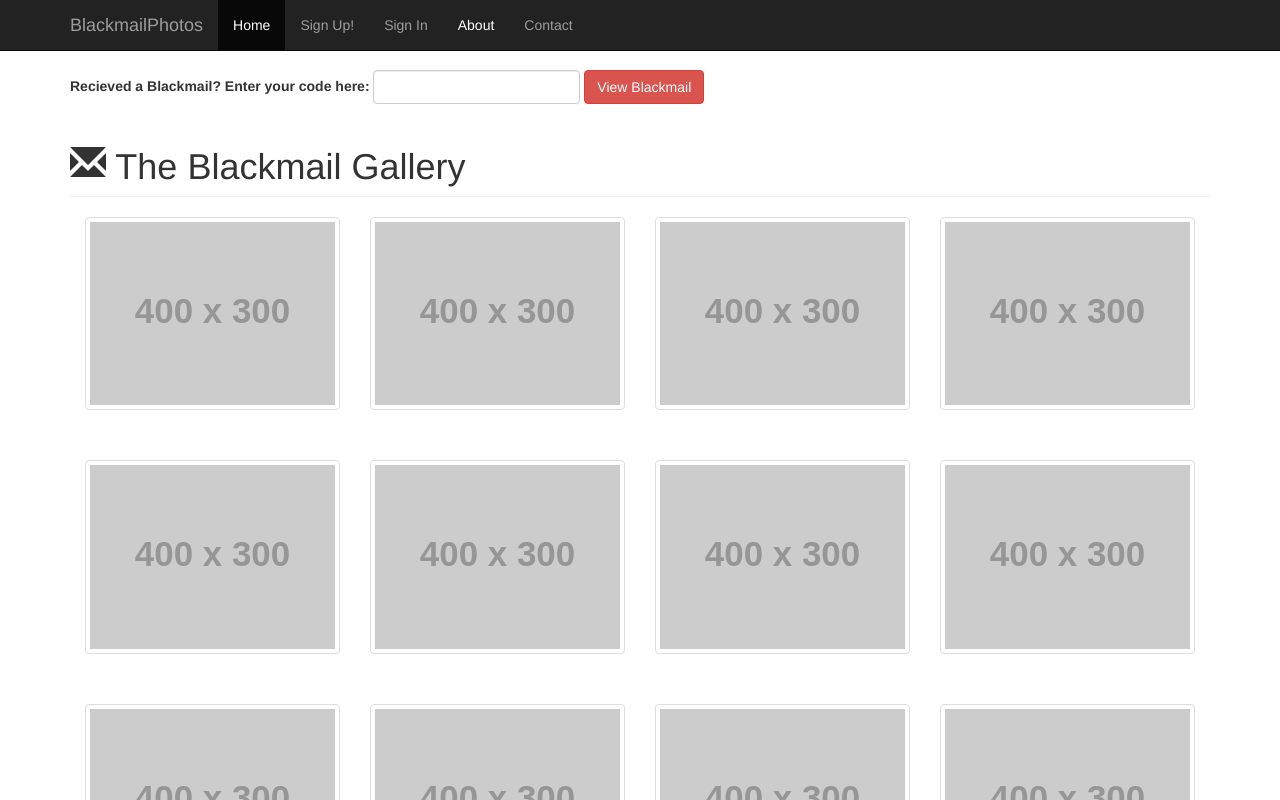
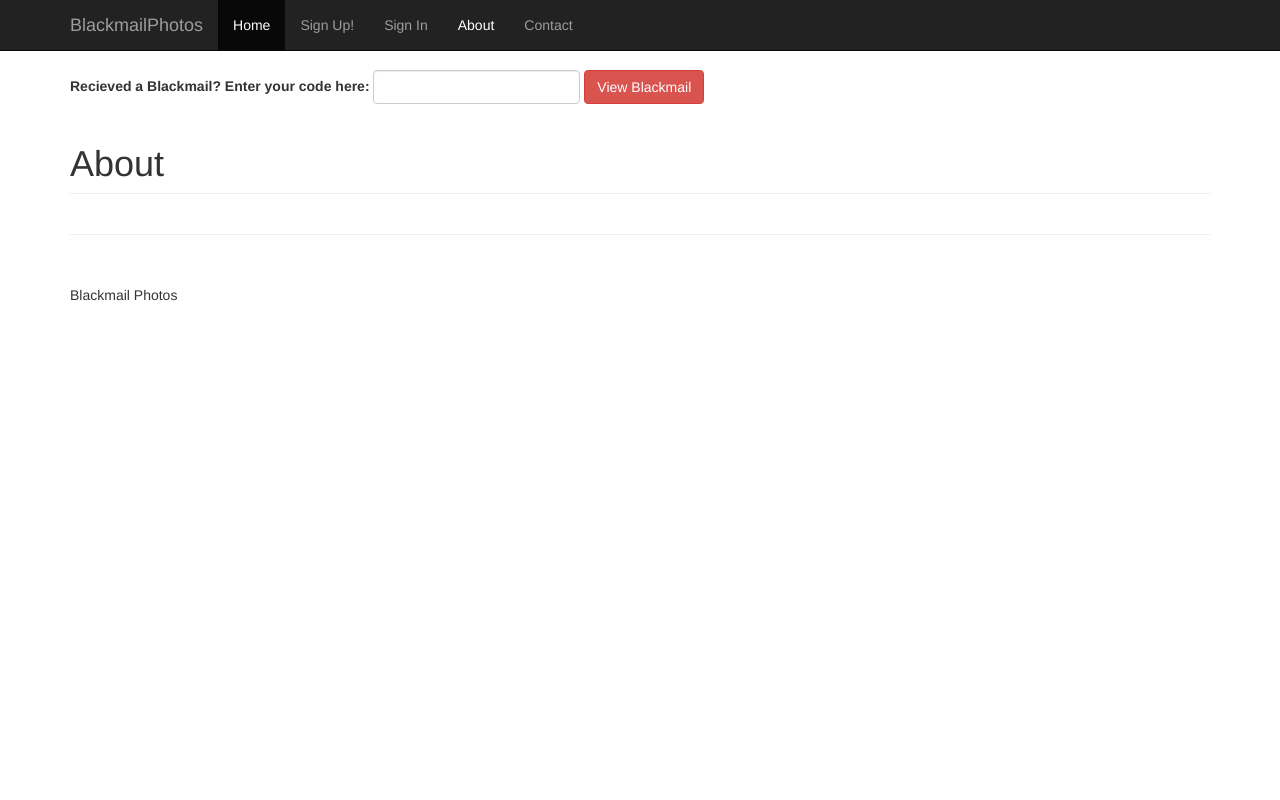
Before and after one commit to CPSC473NH/BlackmailPhotos, a website: page index.html in a window 1280 px wide. Both pictures are taken after a click on the link "About". Shown: the top 800 px of the page. Drawn offline with nearby package versions, Linux system fonts and the light colour scheme; placeholder pictures from the web are drawn by us.

Commit message:
Working on About and Contact Page

```diff
--- a/index.html
+++ b/index.html
@@ -31,8 +31,8 @@
 					<li><a href="#" id="signin">Sign In</a></li>
 					<li><a href="#" id="createBlackmail">Create Blackmail</a></li>
 					<li><a href="#" id="viewBlackmail">View Blackmails</a></li>
-					<li><a href="#">About</a></li>
-					<li><a href="#">Contact</a></li>
+					<li><a href="#" id="about">About</a></li>
+					<li><a href="#" id="contact">Contact</a></li>
 					<li><a href="#" id="logOut">Log Out</a></li>
 				</ul>
 			</div>
--- a/js/index.js
+++ b/js/index.js
@@ -166,6 +166,20 @@ $(document).ready(function() {
     makeGallery();
   });
 
+  $("#about").click(function() {
+    showAbout();
+  });
+
+  function showAbout(){
+    $("#mainHeader").empty().append('<span aria-hidden="true"></span> About');
+    $("#blackmailDisp").empty();
+    var $aboutContents ='<div>Herrooooo</div>'
+  }
+
+  $("#contact").click(function() {
+    makeGallery();
+  });
+
   function makeGallery(){
     $("#mainHeader").empty().append('<span class="glyphicon glyphicon-envelope " aria-hidden="true"></span> The Blackmail Gallery');
     $("#blackmailDisp").empty();
@@ -177,7 +191,8 @@ $(document).ready(function() {
         $("#blackmailDisp").append($singleMail);
     }
   }
-});
+
+}); //End of document.ready
 
 function makeMyBlackmails(){
       $.get("http://localhost:3000/blackmails", {"creator": $currentUser}, function(data) {
```
